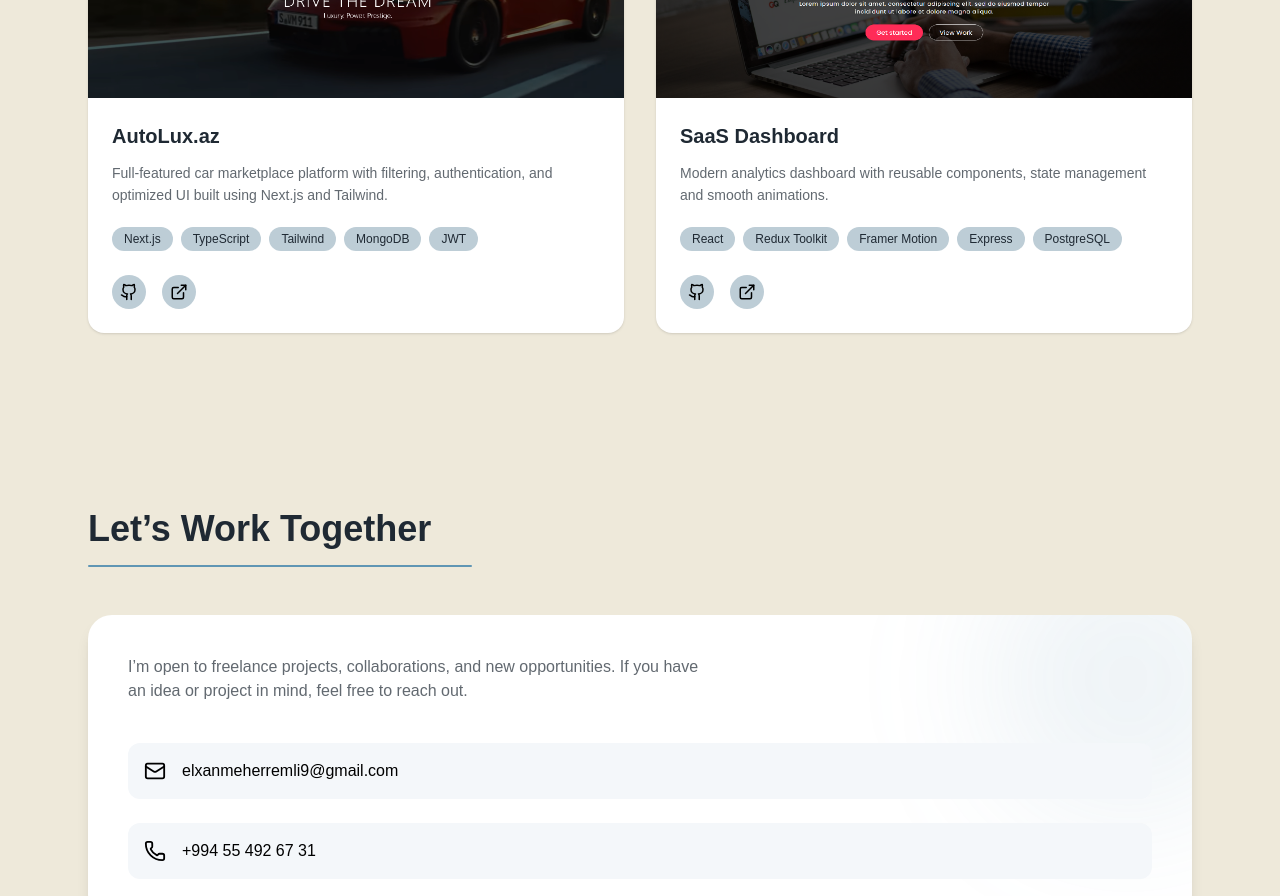
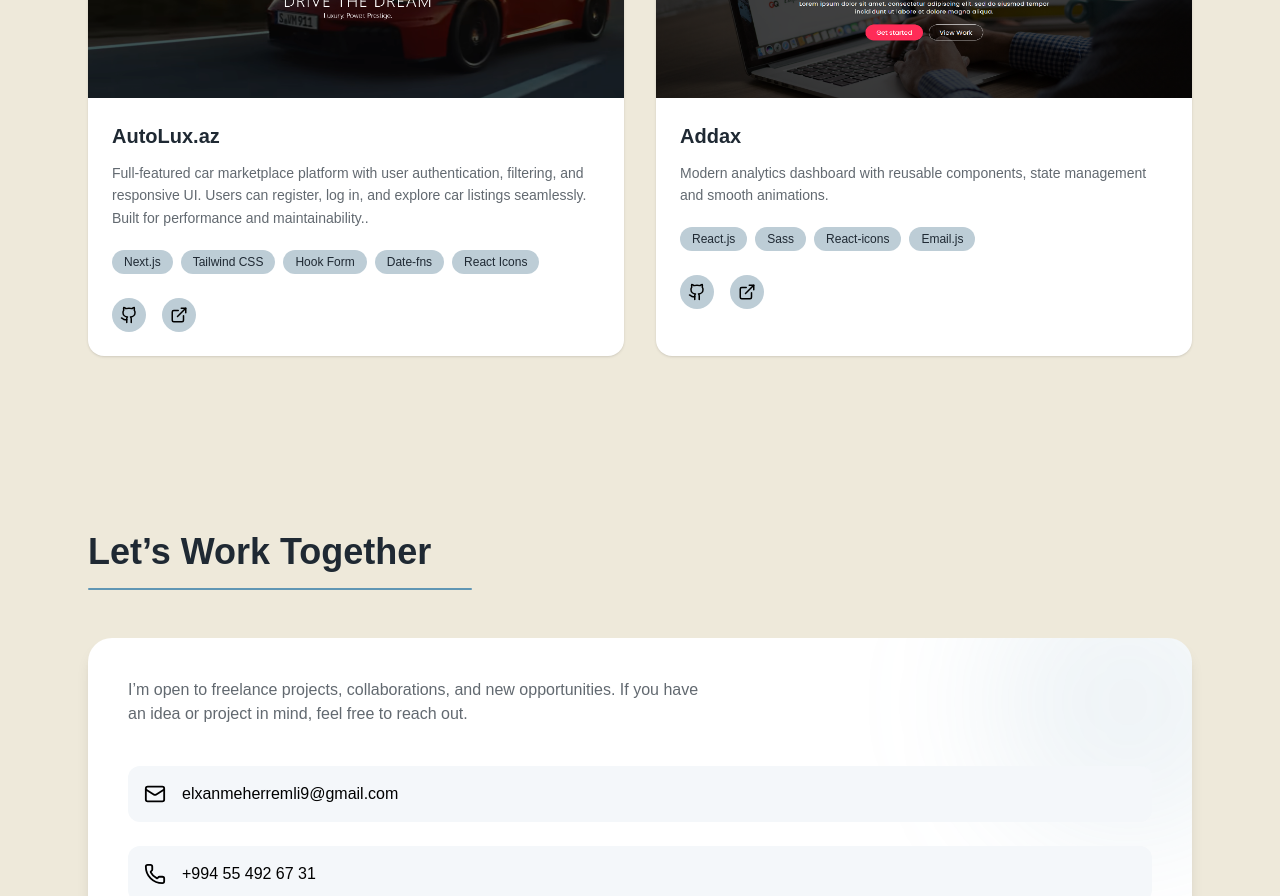
Before and after one commit to elxanoffical/Elkhan-portfolio, a Next.js app: page / in a window 1280 px wide. Shown: the part 2540-3436 px from the top of the page. Built offline with nearby package versions, Linux system fonts and the light colour scheme.

Commit message:
Update Project descriptions

```diff
--- a/components/Projects.jsx
+++ b/components/Projects.jsx
@@ -8,20 +8,20 @@ const projects = [
   {
     title: 'AutoLux.az',
     description:
-      'Full-featured car marketplace platform with filtering, authentication, and optimized UI built using Next.js and Tailwind.',
+      'Full-featured car marketplace platform with user authentication, filtering, and responsive UI. Users can register, log in, and explore car listings seamlessly. Built for performance and maintainability..',
     image: '/projects/project1.png',
     github: 'https://github.com/elxanoffical/turbo.az',
     live: 'https://turbo-car-alpha.vercel.app/',
-    tools: ['Next.js', 'TypeScript', 'Tailwind', 'MongoDB', 'JWT']
+    tools: ['Next.js', 'Tailwind CSS', 'Hook Form', 'Date-fns','React Icons']
   },
   {
-    title: 'SaaS Dashboard',
+    title: 'Addax',
     description:
       'Modern analytics dashboard with reusable components, state management and smooth animations.',
     image: '/projects/project2.png',
     github: 'https://github.com/elxanoffical/Addax',
     live: 'https://addax-elxan.vercel.app/',
-    tools: ['React', 'Redux Toolkit', 'Framer Motion', 'Express', 'PostgreSQL']
+    tools: ['React.js', 'Sass', 'React-icons', 'Email.js',]
   }
 ]
 
```
